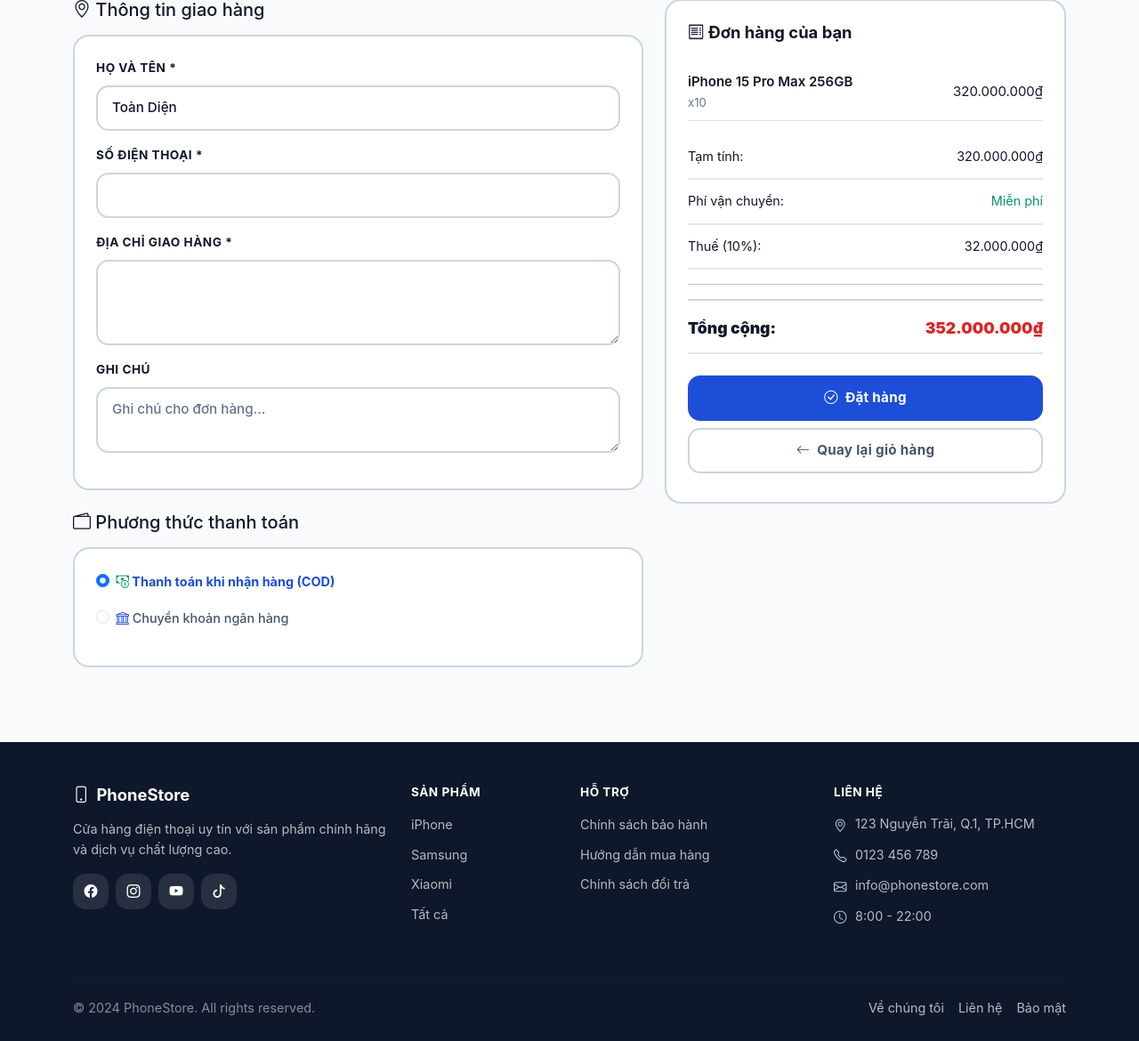
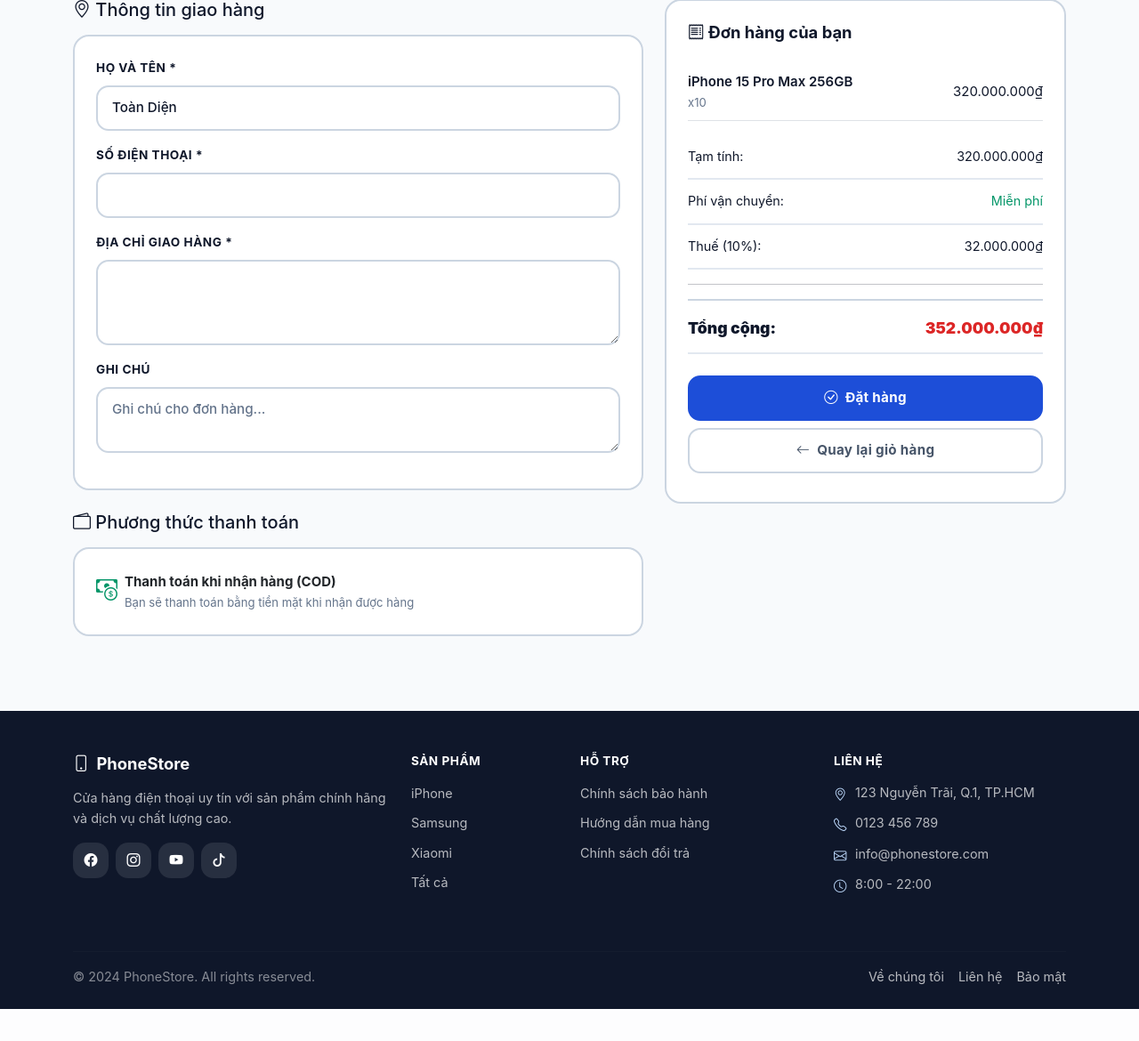
Before and after one commit to phuvinh04/Web_QLDT, a PHP site: page /shop/checkout.php in a window 1280 px wide. Shown: the part 234-1404 px from the top of the page at 89% size. After the commit the page ends 1368 px from the top, so only its background shows below. Run offline with PHP 8.4, Linux system fonts and the light colour scheme; a user stored in the database is signed in; data comes from the database, SQL or seed files in the repository; tables that the repository leaves empty hold one stand-in row (values such as "Sample post").

Commit message:
feat(shop): Simplify checkout to support COD payment only
- Remove payment method selection from checkout form
- Hardcode payment method to 'cod' for all orders
- Remove payment method mapping logic
- Simplify payment section UI to display COD information only
- Update payment method label in orders page for consistency
- Streamline checkout process by eliminating unnecessary payment options

```diff
--- a/shop/checkout.php
+++ b/shop/checkout.php
@@ -74,7 +74,6 @@ if ($_SERVER['REQUEST_METHOD'] === 'POST') {
     $phone = trim($_POST['phone'] ?? '');
     $address = trim($_POST['address'] ?? '');
     $note = trim($_POST['note'] ?? '');
-    $payment_method = $_POST['payment_method'] ?? 'cod';
 
     if (empty($full_name) || empty($phone) || empty($address)) {
         $error_message = 'Vui lòng điền đầy đủ thông tin giao hàng';
@@ -85,16 +84,12 @@ if ($_SERVER['REQUEST_METHOD'] === 'POST') {
             // Create order
             $order_code = 'HD' . date('YmdHis') . rand(100, 999);
 
-            // Map payment method
-            $payment_map = ['cod' => 'cod', 'bank' => 'transfer', 'cash' => 'cash', 'card' => 'card'];
-            $db_payment = $payment_map[$payment_method] ?? 'cod';
-
             $order_stmt = $pdo->prepare("
                 INSERT INTO orders (order_number, user_id, subtotal, tax, total_amount, payment_method, notes, status)
-                VALUES (?, ?, ?, ?, ?, ?, ?, 'pending')
+                VALUES (?, ?, ?, ?, ?, 'cod', ?, 'pending')
             ");
             $order_stmt->execute([
-                $order_code, $user_id, $subtotal, $tax, $total, $db_payment,
+                $order_code, $user_id, $subtotal, $tax, $total,
                 "Tên: $full_name\nSĐT: $phone\nĐịa chỉ: $address\nGhi chú: $note"
             ]);
             $order_id = $pdo->lastInsertId();
@@ -204,18 +199,14 @@ if ($_SERVER['REQUEST_METHOD'] === 'POST') {
                         <h5 class="mb-3"><i class="bi bi-wallet2"></i> Phương thức thanh toán</h5>
                         <div class="card">
                             <div class="card-body">
-                                <div class="form-check mb-3">
-                                    <input class="form-check-input" type="radio" name="payment_method" value="cod" id="cod" checked>
-                                    <label class="form-check-label" for="cod">
-                                        <i class="bi bi-cash-coin text-success"></i> Thanh toán khi nhận hàng (COD)
-                                    </label>
+                                <div class="d-flex align-items-center">
+                                    <i class="bi bi-cash-coin text-success me-2" style="font-size: 1.5rem;"></i>
+                                    <div>
+                                        <strong>Thanh toán khi nhận hàng (COD)</strong>
+                                        <p class="text-muted mb-0 small">Bạn sẽ thanh toán bằng tiền mặt khi nhận được hàng</p>
+                                    </div>
                                 </div>
-                                <div class="form-check mb-3">
-                                    <input class="form-check-input" type="radio" name="payment_method" value="bank" id="bank">
-                                    <label class="form-check-label" for="bank">
-                                        <i class="bi bi-bank text-primary"></i> Chuyển khoản ngân hàng
-                                    </label>
-                                </div>
+                                <input type="hidden" name="payment_method" value="cod">
                             </div>
                         </div>
                     </div>
--- a/shop/orders.php
+++ b/shop/orders.php
@@ -75,7 +75,7 @@ $status_labels = [
 
 // Payment method labels
 $payment_labels = [
-    'cod' => 'Thanh toán khi nhận hàng',
+    'cod' => 'Thanh toán khi nhận hàng (COD)',
     'cash' => 'Tiền mặt',
     'card' => 'Thẻ',
     'transfer' => 'Chuyển khoản'
```
